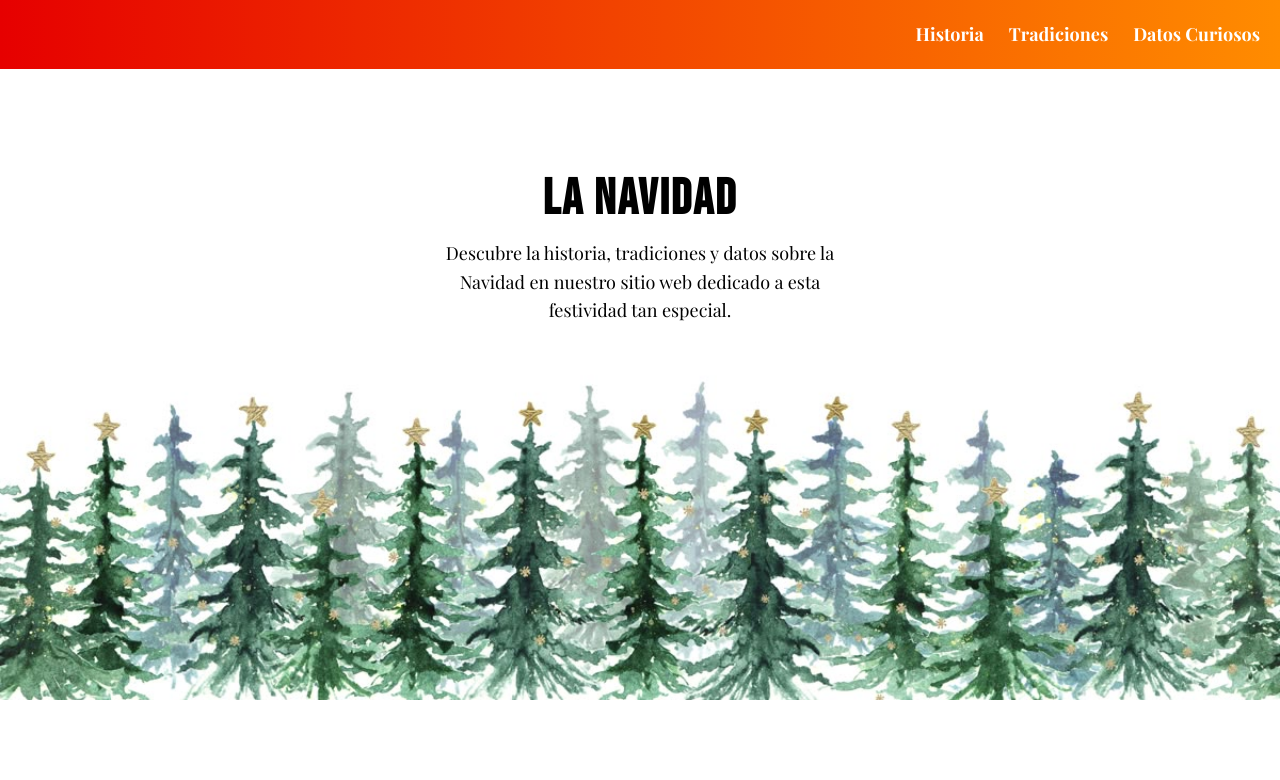
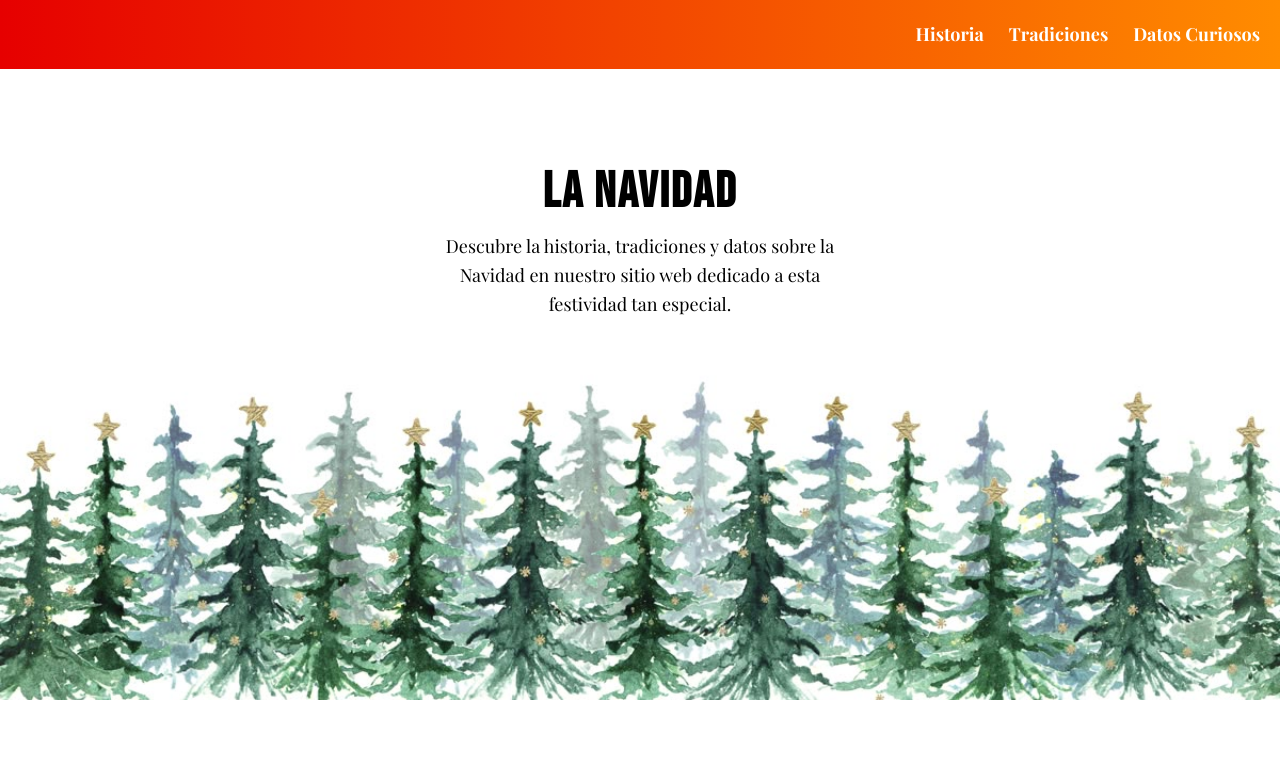
Before and after one commit to Compl1cadou/Pagina-de-Navidad, a plain HTML site: page index.html in a window 1280 px wide. Shown: the top 780 px of the page. Drawn offline with nearby package versions, Linux system fonts and the light colour scheme; a web font is replaced by a local one.

Commit message:
CSS Navidad

```diff
--- a/styles.css
+++ b/styles.css
@@ -27,27 +27,12 @@ a {
     letter-spacing: 2px;
 }
 
-.parrafo__bienvenida {
-    width: 400px;
-    margin: 0 auto;
-}
-
 .header {
     height: 700px;
     background-image: url(img/navidad.jpg);
     background-repeat: no-repeat;
     background-size: cover;
     background-position: center center;
-    box-sizing: border-box;
-
-}
-
-.contenedor__bienvenida {
-    text-align: center;
-    margin: 0 auto;
-    color: black;
-    padding: 50px;
-    width: 60%;
 }
 
 .contenedor__navegacion {
@@ -57,12 +42,22 @@ a {
     background: linear-gradient(to right, #e60000, #ff8c00);
 }
 
+.contenedor__bienvenida {
+    text-align: center;
+    margin: 0 auto;
+    color: black;
+    padding-top: 50px;
+}
+
 .bienvenida {
     font-size: 50px;
-    margin-top: 40px;
     margin-bottom: 0;
 }
 
+.parrafo__bienvenida {
+    width: 400px;
+    margin: 0 auto;
+}
 
 .navegacion {
     display: flex;
```
